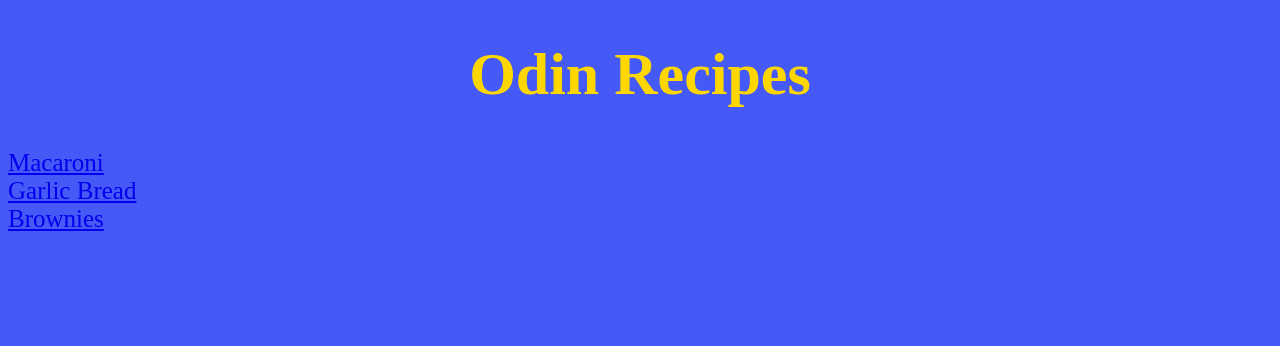
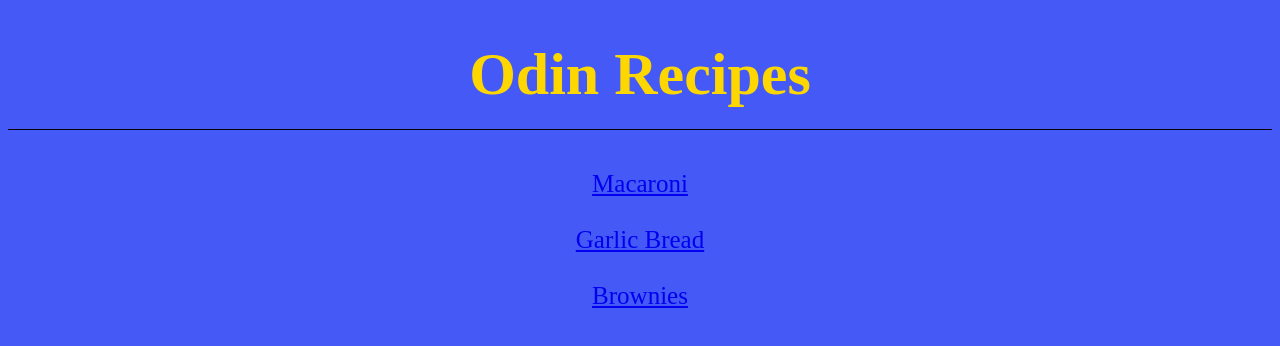
Before and after one commit to michaelcwatt/odin-recipes, a plain HTML site: page index.html in a window 1280 px wide. Drawn offline with Linux system fonts and the light colour scheme.

Commit message:
Iteration 6: added display elements aswell as further styling to the css.
-I have added display blocks
-I have created a <div> with all my links.
-Also i have added further styling to the css.

```diff
--- a/index-css.css
+++ b/index-css.css
@@ -1,5 +1,11 @@
 *{
     background-color: rgb(68, 89, 245);
+}
+
+.pages{
+    display: block;
+    text-align: center;
+    margin-top: 20px;
 }
 
 #header{
@@ -9,11 +15,9 @@
     text-align: center;
     text-shadow: 1px;
     font-size: 60px;
-}
-
-#links{
-    align-items: center;
-    padding-top: 50px;
+    border-bottom: 1px black solid;
+    padding-bottom: 20px;
+    display: block;
 }
 
 .link{
@@ -21,6 +25,8 @@
     font-weight: 400;
     text-align: center;
     font-family: 'Times New Roman', Times, serif;
+    display: block;
+    margin: 5px;
 }
 
 .link:hover{
--- a/index.html
+++ b/index.html
@@ -6,12 +6,13 @@
         <link rel="stylesheet" href="index-css.css">
     </head>
 
-    <body class="main">
+    <body>
         <h1 id="header">Odin Recipes</h1>
-        <div class="links">
-            <a href="recipies/macaroni.html" class="link" target="_blank">Macaroni</a><br>
-            <a href="recipies/garlicBread.html" class="link" target="_blank">Garlic Bread</a><br>
-            <a href="recipies/brownies.html" class="link" target="_blank">Brownies</a>
+
+        <div class="pages">
+                <a href="recipies/macaroni.html" class="link" target="_blank">Macaroni</a><br>
+                <a href="recipies/garlicBread.html" class="link" target="_blank">Garlic Bread</a><br>
+                <a href="recipies/brownies.html" class="link" target="_blank">Brownies</a>
         </div>
     </body>
 </html>
```
